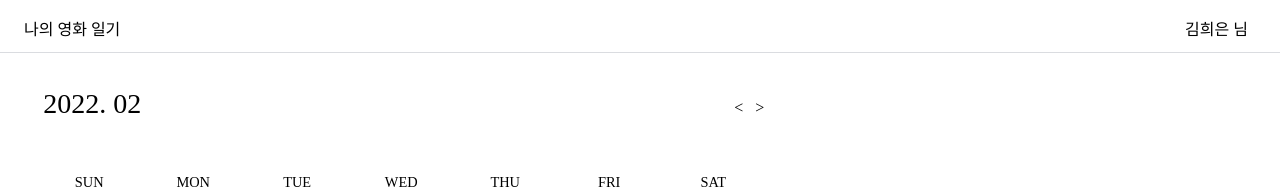
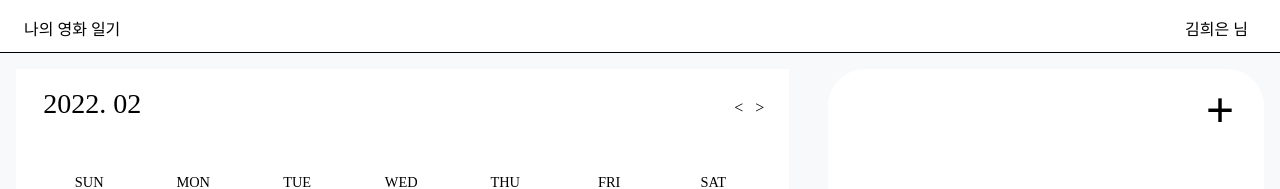
Before and after one commit to lee-kangpyo/ruby-diary, a React (Create React App) app: page / in a window 1280 px wide. Shown: the top 189 px of the page. Built offline with nearby package versions, Linux system fonts and the light colour scheme; a web font is replaced by a local one.

Commit message:
main css update

```diff
--- a/src/App.css
+++ b/src/App.css
@@ -9,4 +9,6 @@
 
 .mainContainer {
   padding : 2vh;
+  display: flex;
+  background-color: #f7f9fa;
 }
--- a/src/App.js
+++ b/src/App.js
@@ -2,13 +2,15 @@ import logo from './logo.svg';
 import './App.css';
 import Calendar from './component/calendar';
 import Header from './component/Header';
+import DiaryDetail from './component/DiaryDetail';
 
 function App() {
   return (
     <div>
       <Header />
       <div className="mainContainer">
-      <Calendar />
+        <Calendar />
+        <DiaryDetail />
       </div>
     </div>
   );
--- /dev/null
+++ b/src/component/DiaryDetail.js
@@ -0,0 +1,10 @@
+import '../css/DiaryDetail.css';
+
+function DiaryDetail() {
+ return (
+   <div className="diaryDetail">
+     <button className="writeD">+</button>
+   </div>
+ );
+}
+export default DiaryDetail;
--- /dev/null
+++ b/src/css/DiaryDetail.css
@@ -0,0 +1,14 @@
+.diaryDetail {
+    margin-left: 3vw;
+    background-color: #fff;
+    width : 46%;
+    border-radius: 37px / 37px;
+}
+
+.writeD {
+    float: right;
+    margin: 1.5vh 3vh;
+    font-size: 6vh;
+    background-color: #fff;
+    border: 0px;
+}
--- a/src/css/Header.css
+++ b/src/css/Header.css
@@ -8,7 +8,7 @@
 .header {
   height: 4.5vh;
   padding-top: 2vh;
-  border-bottom: 1px solid #dadce0;
+  border-bottom: 1px solid ;
 }
 .headerTitle{
   font-family: 'beanpoleotB00';
```
Also changed, not shown: src/component/Main.js (deleted, +0 -9 lines).
